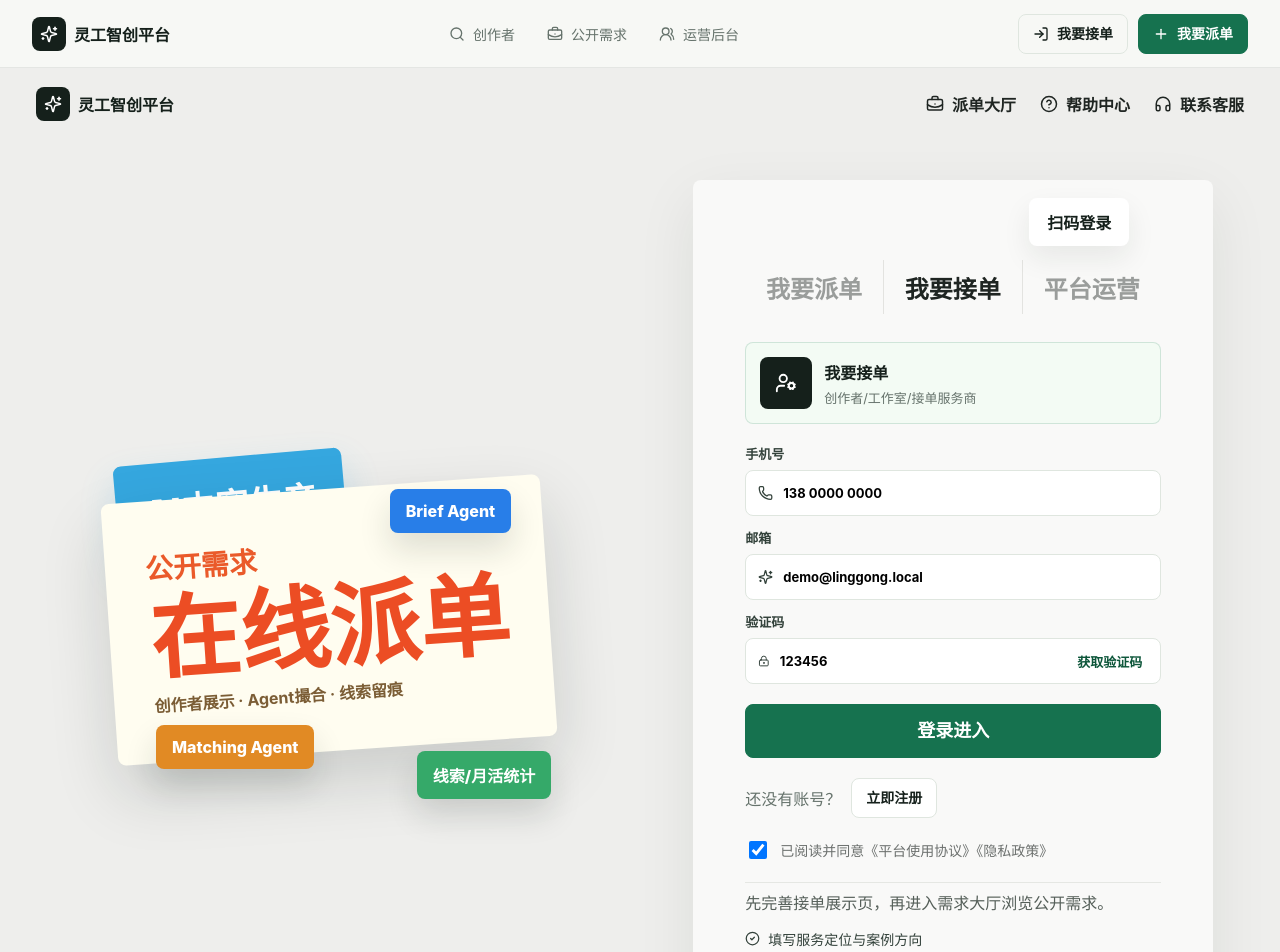
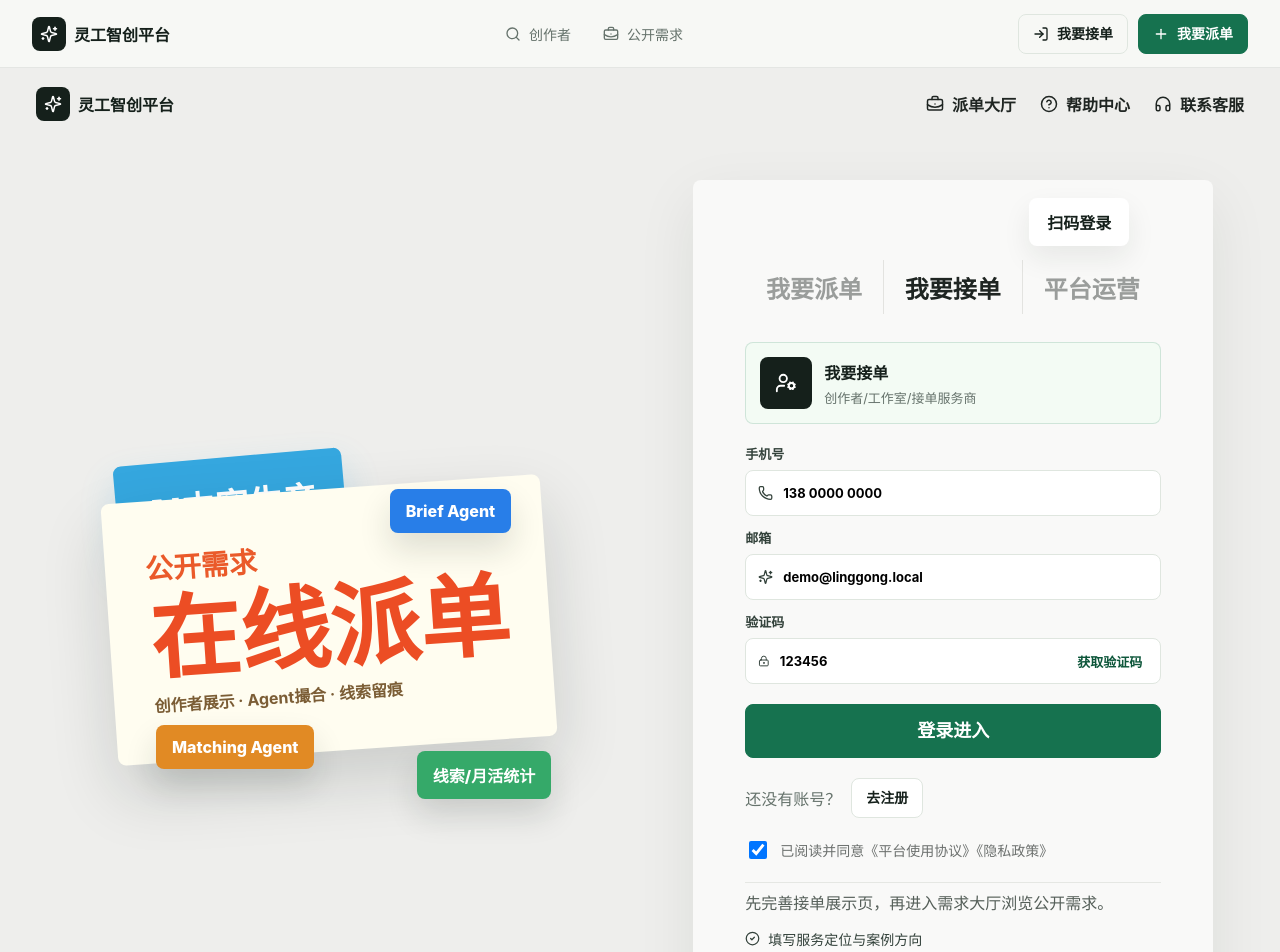
Before and after one commit to chunyang2025-bit/AIGC, a Next.js app: page /login in a window 1280 px wide. Shown: the top 952 px of the page. Built offline with nearby package versions, Linux system fonts and the light colour scheme.

Commit message:
fix: clarify auth and role entry flows

```diff
--- a/app/layout.tsx
+++ b/app/layout.tsx
@@ -1,5 +1,5 @@
 import type { Metadata } from "next";
-import { BriefcaseBusiness, LogIn, Plus, Search, Sparkles, UsersRound } from "lucide-react";
+import { BriefcaseBusiness, LogIn, Plus, Search, Sparkles } from "lucide-react";
 import Link from "next/link";
 import "./globals.css";
 
@@ -41,15 +41,12 @@ export default function RootLayout({ children }: { children: React.ReactNode })
               <Link href="/projects">
                 <BriefcaseBusiness size={16} /> 公开需求
               </Link>
-              <Link href="/admin">
-                <UsersRound size={16} /> 运营后台
-              </Link>
             </nav>
             <div className="navActions">
-              <Link className="btn ghost" href="/login">
+              <Link className="btn ghost" href="/login?role=accept">
                 <LogIn size={16} /> 我要接单
               </Link>
-              <Link className="btn primary" href="/post-project">
+              <Link className="btn primary" href="/login?role=dispatch">
                 <Plus size={16} /> 我要派单
               </Link>
             </div>
--- a/app/login/page.tsx
+++ b/app/login/page.tsx
@@ -49,14 +49,13 @@ function LoginContent() {
   const [email, setEmail] = useState("demo@linggong.local");
   const [statusText, setStatusText] = useState("");
   const [isSubmitting, setIsSubmitting] = useState(false);
-  const [showRegisterAction, setShowRegisterAction] = useState(false);
+  const [mode, setMode] = useState<"login" | "register">("login");
   const activeRole = roles.find((role) => role.key === activeKey) ?? roles[0];
   const ActiveIcon = activeRole.icon;
   const activeRoleValue = activeRole.key === "dispatch" ? "buyer" : activeRole.key === "accept" ? "creator" : "admin";
 
   function validateInput() {
     setStatusText("");
-    setShowRegisterAction(false);
     if (!phone.trim() || !email.trim()) {
       setStatusText("请先填写手机号和邮箱。");
       return false;
@@ -74,8 +73,8 @@ function LoginContent() {
         email: email.trim(),
         name: email.trim()
       });
-      setShowRegisterAction(false);
-      setStatusText("注册成功，请点击登录进入对应工作台。");
+      setMode("login");
+      setStatusText("注册成功，请使用刚才的账号登录。");
     } catch (error) {
       setStatusText(error instanceof Error ? error.message : "注册失败，请稍后再试。");
     } finally {
@@ -97,8 +96,12 @@ function LoginContent() {
       router.push(roleProfilePath(session.role));
     } catch (error) {
       const message = error instanceof Error ? error.message : "登录失败，请稍后再试。";
-      setShowRegisterAction(message.includes("先注册") || message.includes("未找到账号"));
-      setStatusText(message);
+      if (message.includes("先注册") || message.includes("未找到账号")) {
+        setMode("register");
+        setStatusText("没有找到账号，请先完成注册。");
+      } else {
+        setStatusText(message);
+      }
     } finally {
       setIsSubmitting(false);
     }
@@ -192,16 +195,30 @@ function LoginContent() {
             </label>
           </div>
 
-          <button className="btn primary loginSubmit orange" onClick={login} disabled={isSubmitting} type="button">
-            {isSubmitting ? "正在处理..." : "登录进入"}
-          </button>
+          {mode === "login" ? (
+            <button className="btn primary loginSubmit orange" onClick={login} disabled={isSubmitting} type="button">
+              {isSubmitting ? "正在登录..." : "登录进入"}
+            </button>
+          ) : (
+            <button className="btn primary loginSubmit orange" onClick={register} disabled={isSubmitting} type="button">
+              {isSubmitting ? "正在注册..." : "注册账号"}
+            </button>
+          )}
 
           {statusText ? <div className="notice compactNotice">{statusText}</div> : null}
 
           <div className="toolbarGroup">
-            <span className="muted">还没有账号？</span>
-            <button className="btn" onClick={register} disabled={isSubmitting || !showRegisterAction} type="button">
-              立即注册
+            <span className="muted">{mode === "login" ? "还没有账号？" : "已有账号？"}</span>
+            <button
+              className="btn"
+              onClick={() => {
+                setStatusText("");
+                setMode(mode === "login" ? "register" : "login");
+              }}
+              disabled={isSubmitting}
+              type="button"
+            >
+              {mode === "login" ? "去注册" : "去登录"}
             </button>
           </div>
 
--- a/lib/auth.ts
+++ b/lib/auth.ts
@@ -152,7 +152,7 @@ export function registerAccount(input: { role: UserRole; phone: string; email: s
     throw new Error("注册失败，请检查手机号、邮箱和网络状态。");
   }
 
-  return saveUserSession(user, input);
+  return user;
 }
 
 export function loginAccount(input: { role: UserRole; phone: string; email: string; name?: string }) {
```
